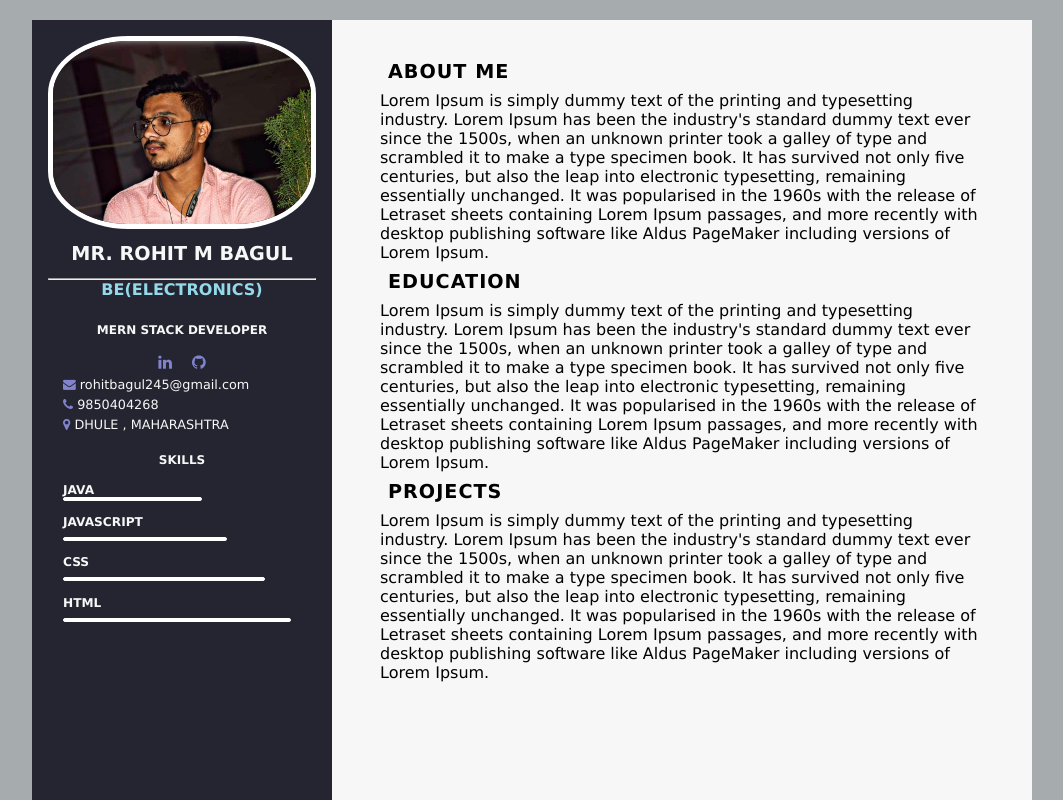
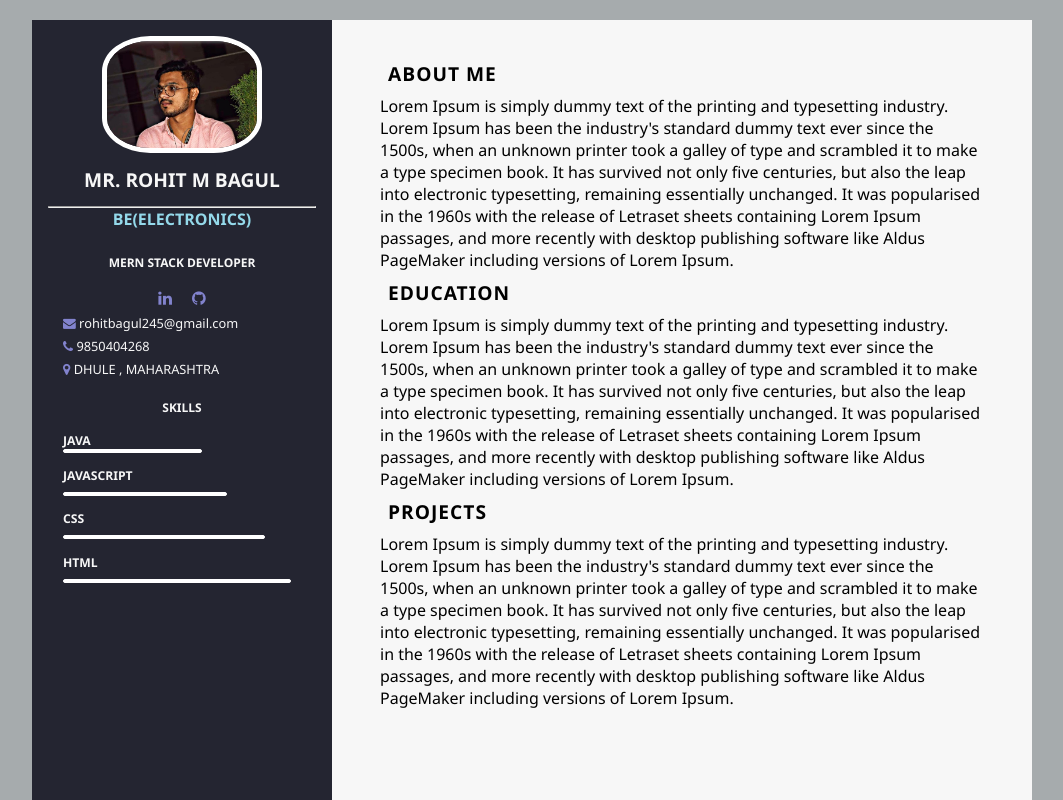
Before and after one commit to mrbrand05/Responsive-Resume-using-CSS-Grid.github.io, a plain HTML site: page index.html in a window 1280 px wide. Shown: the top 800 px of the page, without its empty margins (32-1095 px from the left). Drawn offline with Linux system fonts and the light colour scheme.

Commit message:
Update style.css

```diff
--- a/style.css
+++ b/style.css
@@ -1,25 +1,25 @@
 *{
-    padding:0;
-    margin:0;
-    box-sizing:border-box;
-    font-family:'Lucida Sans', 'Lucida Sans Regular', 'Lucida Grande', 'Lucida Sans Unicode', Geneva, Verdana, sans-serif
+  padding: 0;
+  margin: 0;
+  box-sizing: border-box;
+  list-style: none;
+  font-family: 'Segoe UI', Tahoma, Geneva, Verdana, sans-serif;
+}
 
-}
+/* Write CSS code below */
 body{
   background-color: #a6abad;
   display: block;
 }
 section{
   display: block;
-
 }
 .main-content{
-    min-height:1000px;
-    display:grid;
+  min-height: 1000px;
+  width:90%;
+  margin: 20px auto;
+  display: grid;
   grid-template-columns: 300px 700px;
-    width:90%;
-    margin:20px auto;
-
 }
 .left-section{
   background-color: #242531;
@@ -34,7 +34,7 @@ section{
   display: block;
   border: 5px white solid;
   border-radius: 30%;
-    width: 100%;
+  width: 60%;
 }
 .name{
   font-size: 1.2rem;
@@ -63,12 +63,13 @@ section{
   margin: auto;
 }
 .social-media{
-    display:flex;
-    justify-content:center;
+  display: flex;
+  justify-content: center;
 }
 .icon{
-    display:inline;
-    padding-inline:10px;
+  display: inline;
+  padding-inline: 10px;
+
 }
 i{
   color:rgba(152, 154, 243, 0.808);
@@ -107,6 +108,7 @@ i{
   background-color: #f7f7f7;
   grid-column: span 1 / span 2;
   }
+
 .right-main-content{
   padding-left: 3rem;
   padding-right: 3rem;
```
Lines whose indentation alone changed are shown as unchanged.
